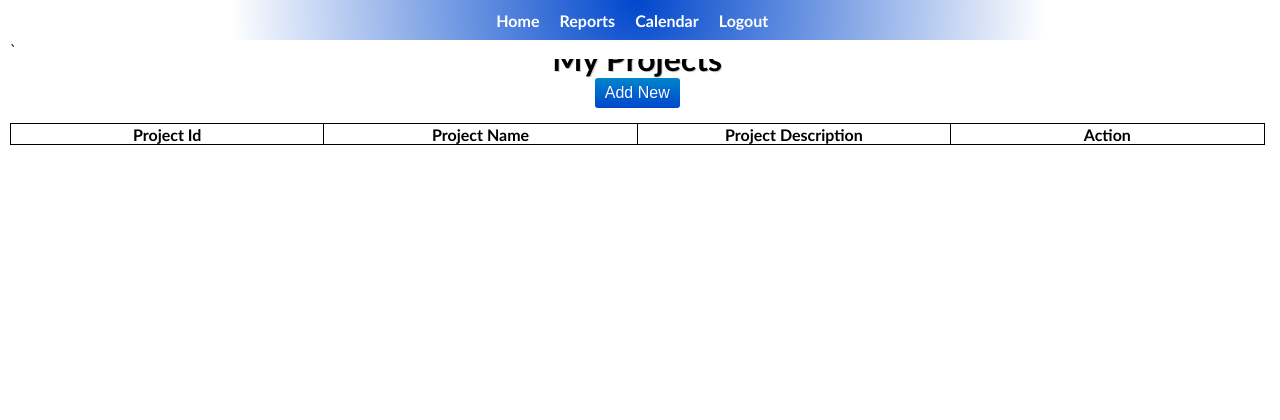
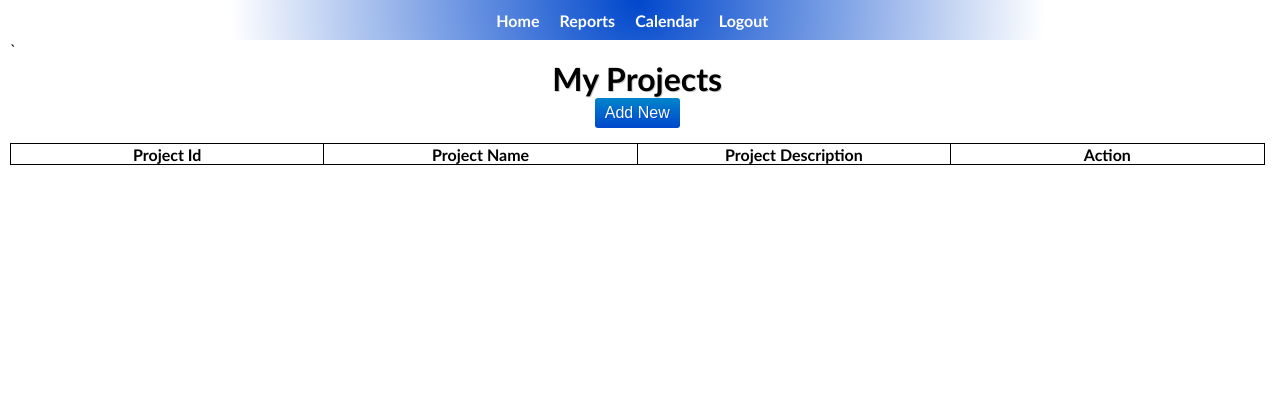
Before and after one commit to james55555/FYP, a PHP site: template FinalYearProject/Includes/System/View/Home.php in a window 1280 px wide. Shown: the top 420 px of the page. Run offline with PHP 8.4, Linux system fonts and the light colour scheme; the template is opened without the code that fills it, so the values that code supplies are empty.

Commit message:
realigned heading underneath header

```diff
--- a/FinalYearProject/Includes/CSS/home.css
+++ b/FinalYearProject/Includes/CSS/home.css
@@ -3,9 +3,6 @@
     Created on : 31-Jan-2014, 09:32:27
     Author     : James Graham
 */
-h1{
-    margin-top: -20px;
-}
 #myProjects th, tr, td
 {
     width:1%;
```
